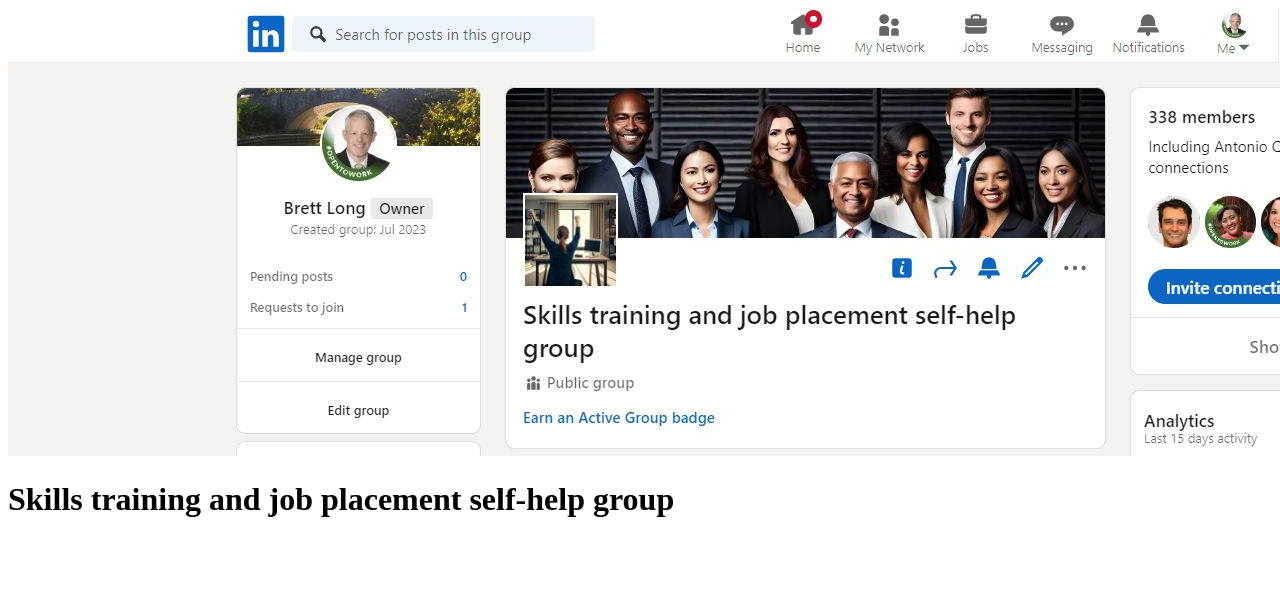
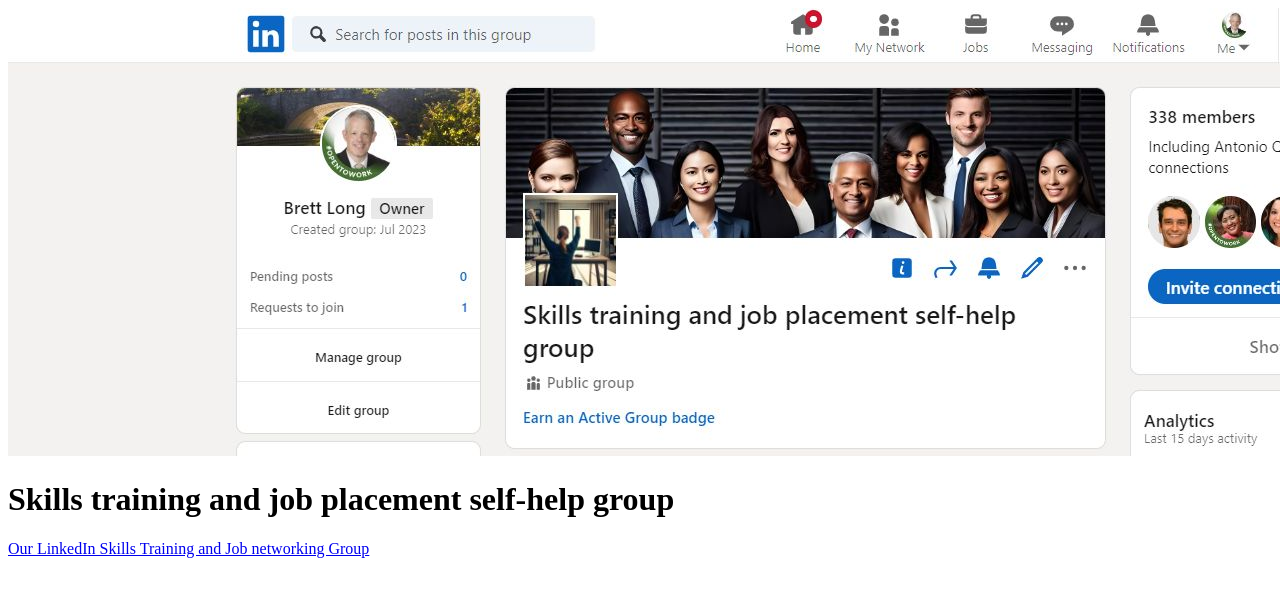
Before and after one commit to blong206b/SkillsTraining, a plain HTML site: page index.html in a window 1280 px wide. Shown: the top 596 px of the page. Drawn offline with Linux system fonts and the light colour scheme.

Commit message:
Update index.html

```diff
--- a/index.html
+++ b/index.html
@@ -9,6 +9,7 @@
     <!-- <p>This is a support website for our Skills training and job placement self-help group on LinkedIn.</p>  -->
     <img src="LinkedIn Skills Training Group.jpg">
       <h1>Skills training and job placement self-help group</h1>
+    <a href="https://www.linkedin.com/groups/12858511/">Our LinkedIn Skills Training and Job networking Group</a>
 </body>
 
 </html>
```
